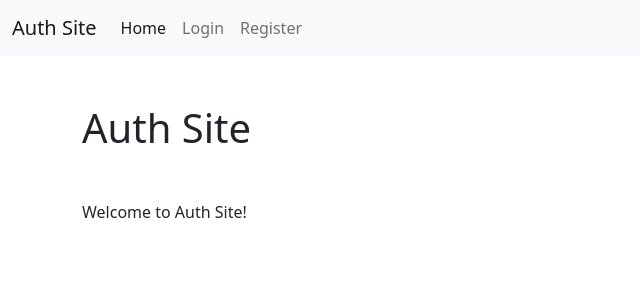
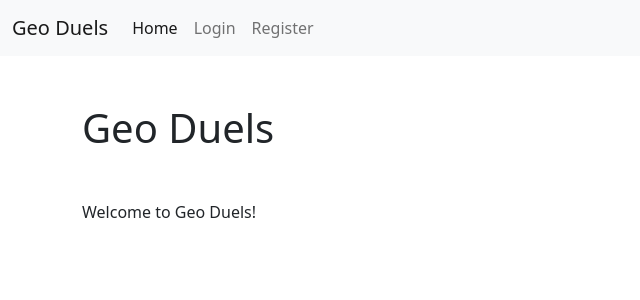
Before and after one commit to GSichelero/geo-duels, a React (Create React App) app in the folder frontend/client/: page / in a window 1280 px wide. Shown: the top 300 px of the page, without its empty margins (0-640 px from the left). Built offline with nearby package versions, Linux system fonts and the light colour scheme; no server answers.

Commit message:
Title mod

```diff
--- a/frontend/client/src/components/Navbar.js
+++ b/frontend/client/src/components/Navbar.js
@@ -40,7 +40,7 @@ const Navbar = () => {
 		<nav className='navbar navbar-expand-lg bg-light'>
 			<div className='container-fluid'>
 				<Link className='navbar-brand' to='/'>
-					Auth Site
+					Geo Duels
 				</Link>
 				<button
 					className='navbar-toggler'
--- a/frontend/client/src/containers/DashboardPage.js
+++ b/frontend/client/src/containers/DashboardPage.js
@@ -9,7 +9,7 @@ const DashboardPage = () => {
 		return <Navigate to='/login' />;
 
 	return (
-		<Layout title='Auth Site | Dashboard' content='Dashboard page'>
+		<Layout title='Geo Duels | Dashboard' content='Dashboard page'>
 			{loading || user === null ? (
 				<div className='spinner-border text-primary' role='status'>
 					<span className='visually-hidden'>Loading...</span>
--- a/frontend/client/src/containers/HomePage.js
+++ b/frontend/client/src/containers/HomePage.js
@@ -2,9 +2,9 @@ import Layout from 'components/Layout';
 
 const HomePage = () => {
 	return (
-		<Layout title='Auth Site | Home' content='Home page'>
-			<h1 className='mb-5'>Auth Site</h1>
-			<p>Welcome to Auth Site!</p>
+		<Layout title='Geo Duels | Home' content='Home page'>
+			<h1 className='mb-5'>Geo Duels</h1>
+			<p>Welcome to Geo Duels!</p>
 		</Layout>
 	);
 };
--- a/frontend/client/src/containers/LoginPage.js
+++ b/frontend/client/src/containers/LoginPage.js
@@ -34,7 +34,7 @@ const LoginPage = () => {
 	if (isAuthenticated) return <Navigate to='/dashboard' />;
 
 	return (
-		<Layout title='Auth Site | Login' content='Login page'>
+		<Layout title='Geo Duels | Login' content='Login page'>
 			<h1>Log into your Account</h1>
 			<form className='mt-5' onSubmit={onSubmit}>
 				<div className='form-group'>
--- a/frontend/client/src/containers/RegisterPage.js
+++ b/frontend/client/src/containers/RegisterPage.js
@@ -30,7 +30,7 @@ const RegisterPage = () => {
 	if (registered) return <Navigate to='/login' />;
 
 	return (
-		<Layout title='Auth Site | Register' content='Register page'>
+		<Layout title='Geo Duels | Register' content='Register page'>
 			<h1>Register for an Account</h1>
 			<form className='mt-5' onSubmit={onSubmit}>
 				<div className='form-group'>
```
